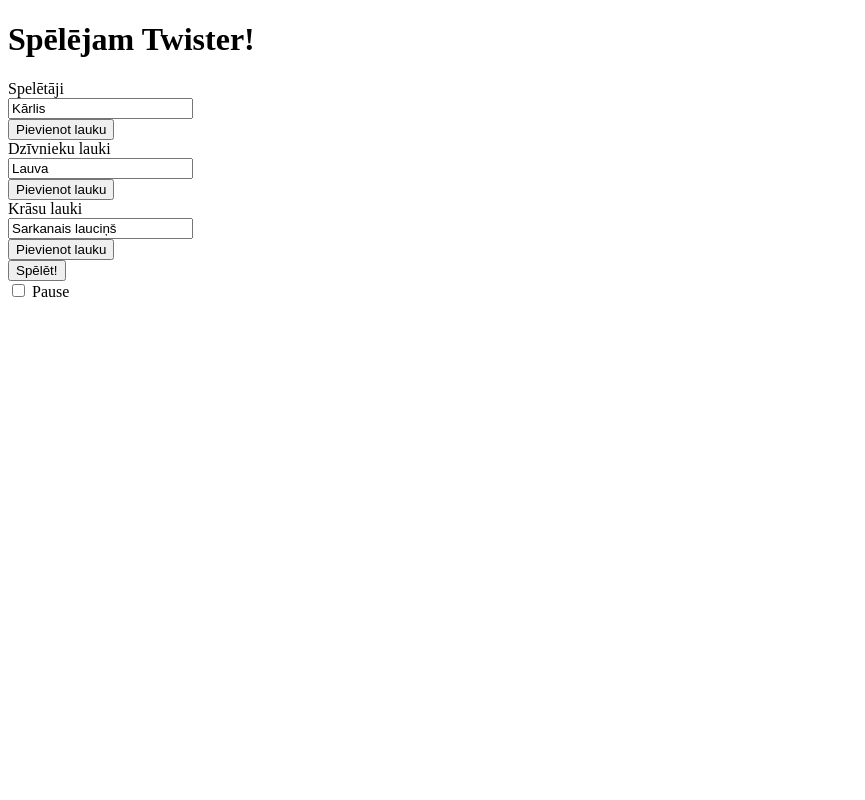
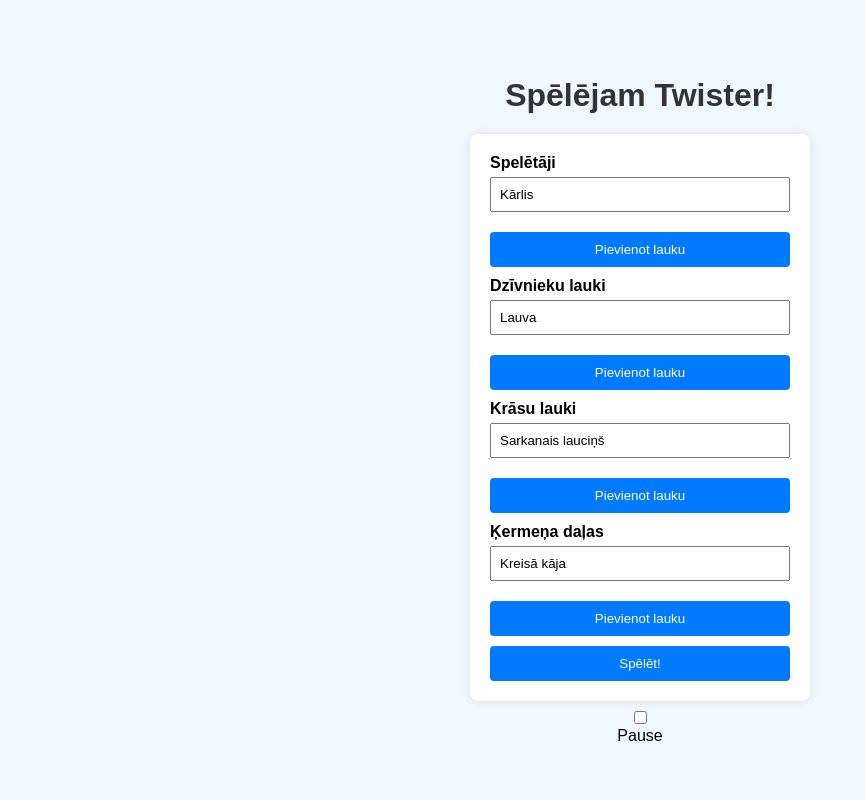
Before and after one commit to Ted-Rose/gmail-to-audio, a Django app: template django/single_pages/templates/twister.html in a window 1280 px wide. Shown: the whole page, without its empty margins (0-865 px from the left). Run offline with Django 3.2, Linux system fonts and the light colour scheme; the template is opened without the code that fills it, so the values that code supplies are empty.

Commit message:
Made page prettier

```diff
--- a/django/single_pages/templates/twister.html
+++ b/django/single_pages/templates/twister.html
@@ -4,6 +4,59 @@
   <meta charset="UTF-8">
   <meta name="viewport" content="width=device-width, initial-scale=1.0">
   <title>Twister!</title>
+  <style>
+    body {
+      font-family: Arial, sans-serif;
+      background-color: #f0f8ff;
+      margin: 0;
+      padding: 0;
+      display: flex;
+      flex-direction: column;
+      align-items: center;
+      justify-content: center;
+      height: 100vh;
+    }
+    h1 {
+      color: #333;
+      margin-bottom: 20px;
+    }
+    form {
+      background-color: #fff;
+      padding: 20px;
+      border-radius: 8px;
+      box-shadow: 0 0 10px rgba(0, 0, 0, 0.1);
+      width: 300px;
+    }
+    div {
+      margin-bottom: 10px;
+    }
+    label {
+      display: block;
+      margin-bottom: 5px;
+      font-weight: bold;
+    }
+    input[type="text"] {
+      width: 100%;
+      padding: 8px;
+      box-sizing: border-box;
+      margin-bottom: 10px;
+    }
+    button {
+      background-color: #007bff;
+      color: #fff;
+      border: none;
+      padding: 10px;
+      border-radius: 4px;
+      cursor: pointer;
+      width: 100%;
+    }
+    button:hover {
+      background-color: #0056b3;
+    }
+    #Pause {
+      margin-top: 10px;
+    }
+  </style>
 </head>
 <body>
   <h1>Spēlējam Twister!</h1>
@@ -33,6 +86,14 @@
       <button type="button" onclick="addField('sub-array-2-container', 'sub-array-2')">Pievienot lauku</button>
     </div>
 
+    <div id="sub-array-3-container">
+      <label for="sub-array-3-0">Ķermeņa daļas</label>
+      <div id="sub-array-3-0">
+        <input type="text" name="sub-array-3" value="Kreisā kāja">
+      </div>
+      <button type="button" onclick="addField('sub-array-3-container', 'sub-array-3')">Pievienot lauku</button>
+    </div>
+
     <button type="button" id="create_game" onclick="createGame()">Spēlēt!</button>
   </form>
 
@@ -51,7 +112,7 @@
       newField.type = 'text';
       newField.name = arrayName;
       newDiv.appendChild(newField);
-      container.appendChild(newDiv);
+      container.insertBefore(newDiv, container.lastElementChild);
     }
 
     // Function to create audio element
```
